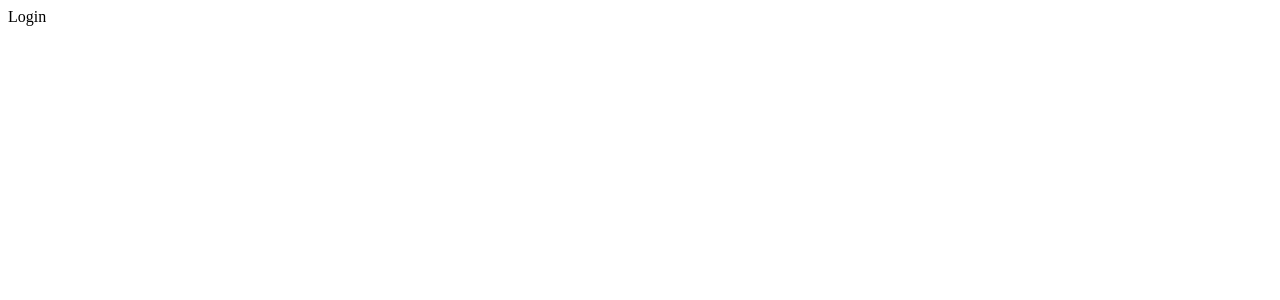
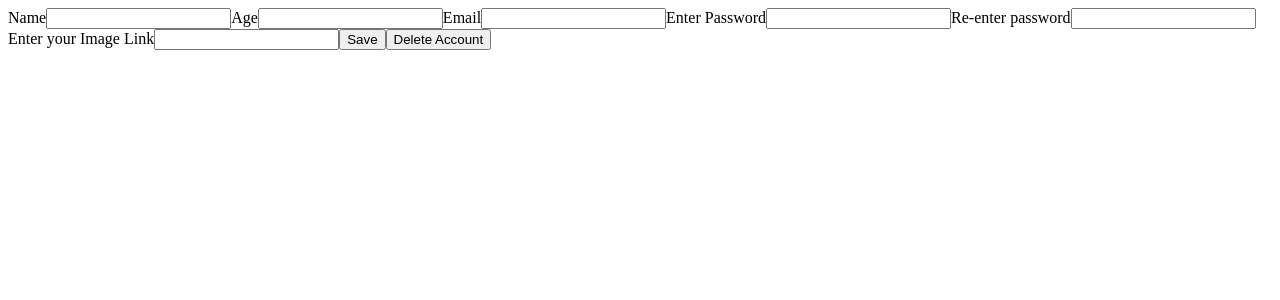
Before and after one commit to mhdalihoria/simple-dashboard-react, a React (Vite) app: page /login in a window 1280 px wide. Shown: the top 300 px of the page. Built offline with nearby package versions, Linux system fonts and the light colour scheme.

Commit message:
working on navbar and login page

```diff
--- a/src/App.jsx
+++ b/src/App.jsx
@@ -1,7 +1,7 @@
-import { Route, Router, Routes } from "react-router-dom";
+import { Route, Routes } from "react-router-dom";
 import Home from "./pages/Home";
+import { Login } from "./pages/Login";
 import "./App.css";
-import { Login } from "./pages/Login";
 
 function App() {
   return (
--- a/src/Components/Header.jsx
+++ b/src/Components/Header.jsx
@@ -3,6 +3,9 @@ import { Weather } from './Weather'
 
 export const Header = () => {
   return (
-    <div><Weather /></div>
+    <div>
+      <h3>welcome back mistah</h3>
+      <Weather />
+    </div>
   )
 }
--- /dev/null
+++ b/src/Components/Navbar.jsx
@@ -0,0 +1,31 @@
+import React, { useState } from "react";
+import logo from "../imgs/logo.png";
+import defultUsr from "../imgs/default-usr.png";
+import { Link } from "react-router-dom";
+
+export default function Navbar() {
+  const [showSettings, setShowSettings] = useState(false);
+
+  const clickHandler = () => {
+    setShowSettings((prevShowSettings) => {
+      return !prevShowSettings;
+    });
+  };
+
+  return (
+    <nav>
+      <div className="left">
+        <img src={logo} />
+      </div>
+      <div className="right">
+        <img src={defultUsr} onClick={clickHandler} />
+      </div>
+      {showSettings && (
+        <div className="user-settings">
+            <span>Profile</span>
+            <span><Link to="/login">Logout</Link></span>
+        </div>
+      )}
+    </nav>
+  );
+}
--- /dev/null
+++ b/src/Context.jsx
@@ -0,0 +1,23 @@
+import { createContext, useState } from "react";
+
+const Context = createContext()
+
+function ContextProvider(props) {
+
+    const [user, setUser] = useState({
+        usrName: "",
+        email:"",
+        pwd: "",
+        pwd2: "",
+        imgLnk: "",
+        age: "",
+    })
+
+    return (
+        <Context.Provider value={{user, setUser}}>
+            {props.children}
+        </Context.Provider>
+    )
+}
+
+export {ContextProvider as Provider, Context as ContextObj}
--- a/src/main.jsx
+++ b/src/main.jsx
@@ -3,11 +3,14 @@ import ReactDOM from "react-dom/client";
 import { BrowserRouter as Router } from "react-router-dom";
 import App from "./App";
 import "./index.css";
+import { Provider } from "./Context";
 
 ReactDOM.createRoot(document.getElementById("root")).render(
   <React.StrictMode>
-    <Router>
-      <App />
-    </Router>
+    <Provider>
+      <Router>
+        <App />
+      </Router>
+    </Provider>
   </React.StrictMode>
 );
--- a/src/pages/Home.jsx
+++ b/src/pages/Home.jsx
@@ -4,6 +4,7 @@ import { TodoList } from "../Components/TodoList";
 import Modal from "../Components/Modal";
 import Pagination from "../Components/Pagination";
 import { Header } from "../Components/Header";
+import Navbar from "../Components/Navbar";
 
 function Home() {
   const [input, setInput] = useState("");
@@ -27,6 +28,7 @@ function Home() {
 
   return (
     <div className="app-container">
+      <Navbar />
       <Header />
       <Form
         input={input}
--- a/src/pages/Login.jsx
+++ b/src/pages/Login.jsx
@@ -1,7 +1,89 @@
-import React from 'react'
+import React, { useContext } from "react";
+import { ContextObj } from "../Context";
 
 export const Login = () => {
+  const { user, setUser } = useContext(ContextObj);
+
+  const changeHandler = (e) => {
+    const { value, name } = e.target;
+
+    setUser(prevUser => {
+        return {
+            ...prevUser,
+            [name]: value
+        }
+    })
+  };
+
+  const saveChanges = () => {
+    //add user to local storage
+    //redirect to home page
+  }
+
+  const deleteAccount = () => {
+    //remove user from local storage
+    //redirect to home page
+  }
+
   return (
-    <div>Login</div>
-  )
-}
+    <div className="login-container">
+        <label htmlFor="usrName">Name</label>
+      <input
+        type="text"
+        id="usrName"
+        name="usrName"
+        value={user.usrName}
+        onChange={changeHandler}
+        required
+      />
+        <label htmlFor="age">Age</label>
+      <input
+        type="text"
+        id="age"
+        name="age"
+        value={user.age}
+        onChange={changeHandler}
+        required
+      />
+        <label htmlFor="email">Email</label>
+      <input
+        type="email"
+        id="email"
+        name="email"
+        value={user.email}
+        onChange={changeHandler}
+        required
+      />
+        <label htmlFor="pwd">Enter Password</label>
+      <input
+        type="password"
+        id="pwd"
+        name="pwd"
+        value={user.pwd}
+        onChange={changeHandler}
+        required
+      />
+        <label htmlFor="pwd2">Re-enter password</label>
+      <input
+        type="password"
+        id="pwd2"
+        name="pwd2"
+        value={user.pwd2}
+        onChange={changeHandler}
+        required
+      />
+        <label htmlFor="img">Enter your Image Link</label>
+      <input
+        type="text"
+        id="img"
+        name="img"
+        value={user.img}
+        onChange={changeHandler}
+        required
+      />
+
+      <button onClick={saveChanges}>Save</button>
+      <button onClick={deleteAccount}>Delete Account</button>
+    </div>
+  );
+};
```
Also changed, not shown: src/imgs/default-usr.png (added), src/imgs/logo.png (added).
